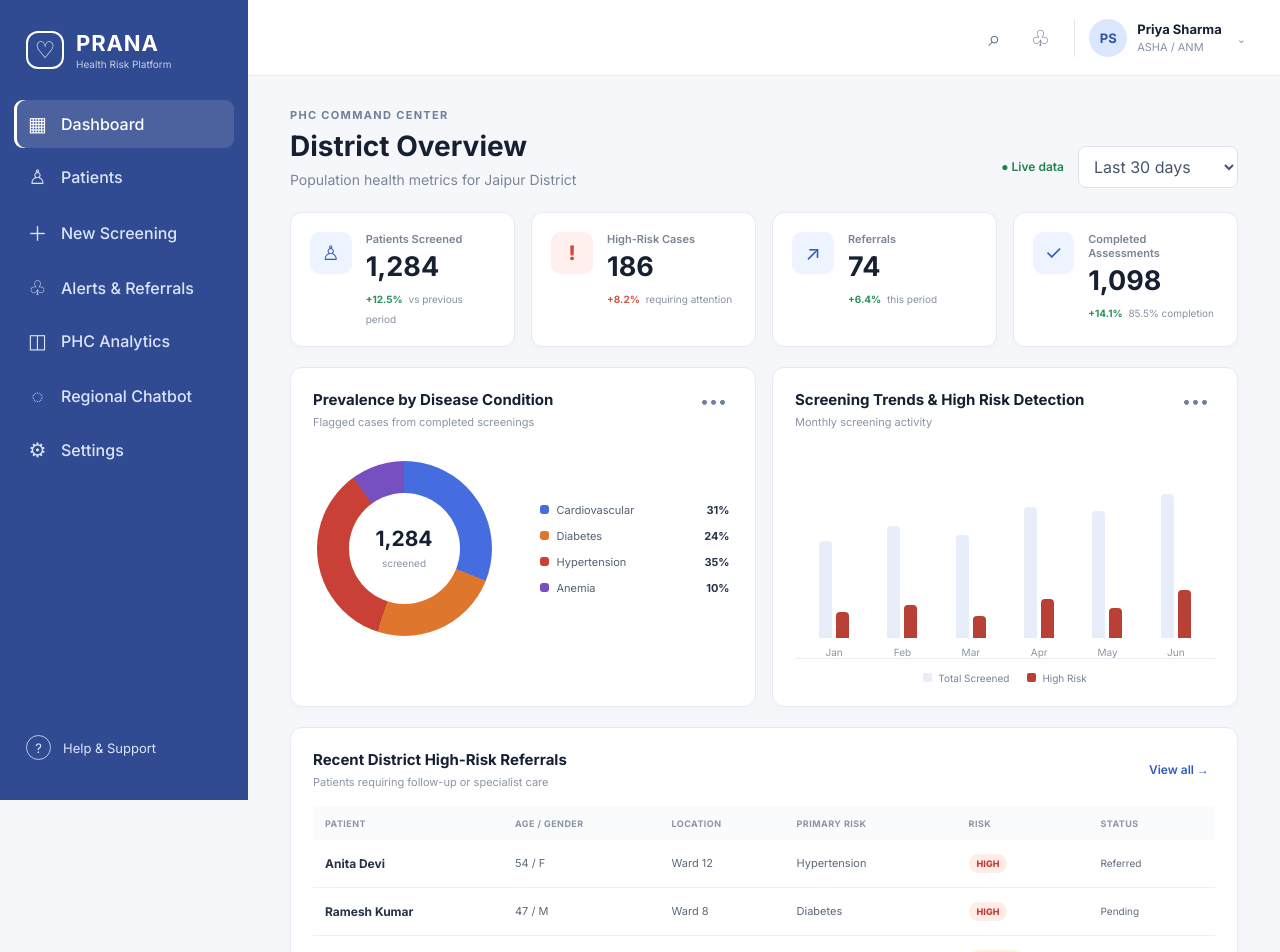
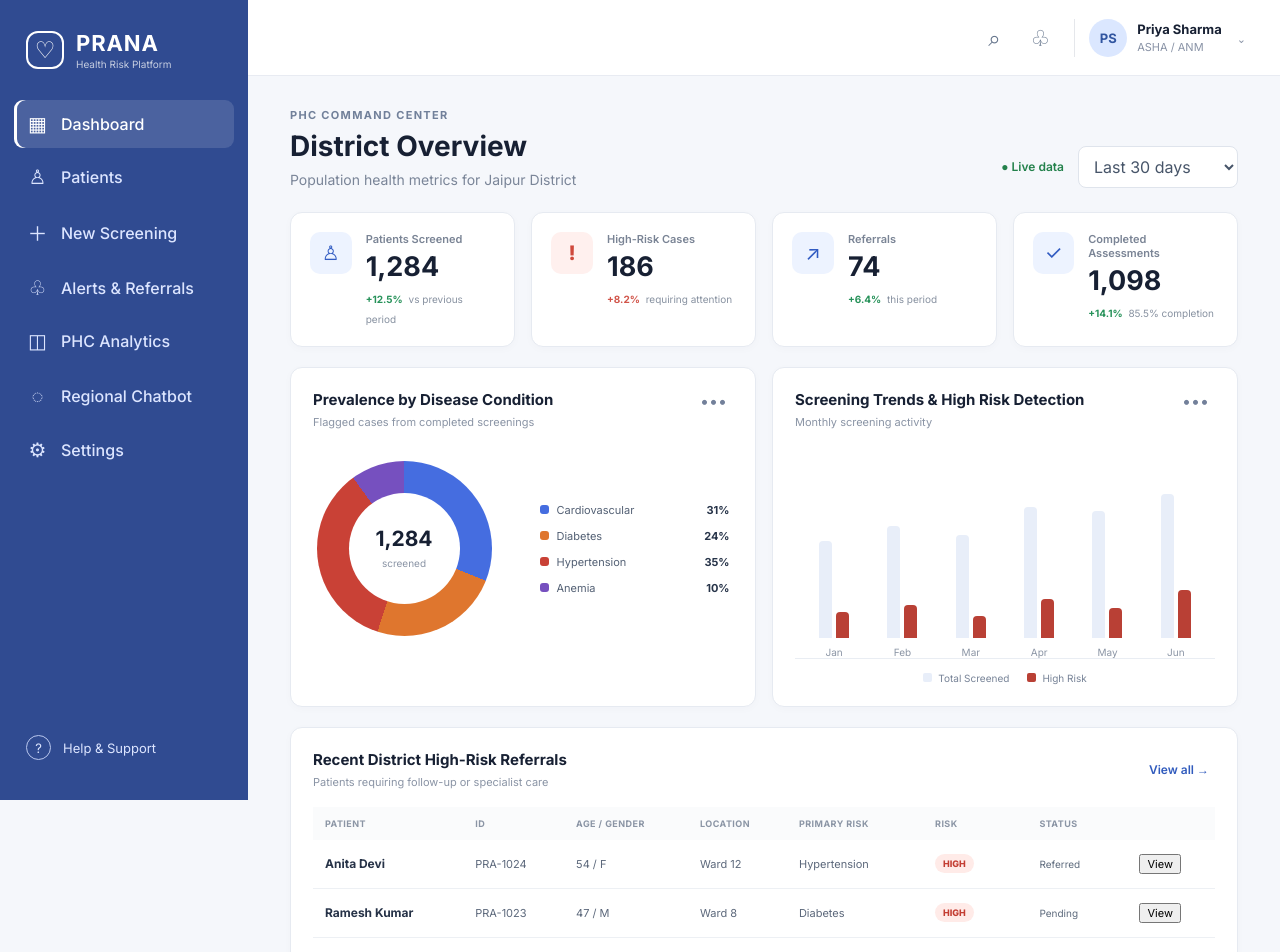
Before and after one commit to Oin19/prana-health-platform, a React (Vite) app in the folder frontend/: page / in a window 1280 px wide. Shown: the top 952 px of the page. Built offline with nearby package versions, Linux system fonts and the light colour scheme.

Commit message:
feat: build patient registry module

```diff
--- a/frontend/src/App.jsx
+++ b/frontend/src/App.jsx
@@ -11,132 +11,75 @@ const nav = [
 ];
 
 const patients = [
-  { name: "Anita Devi", age: 54, gender: "F", location: "Ward 12", risk: "HIGH", condition: "Hypertension", status: "Referred" },
-  { name: "Ramesh Kumar", age: 47, gender: "M", location: "Ward 8", risk: "HIGH", condition: "Diabetes", status: "Pending" },
-  { name: "Sunita Sharma", age: 61, gender: "F", location: "Ward 4", risk: "MEDIUM", condition: "Cardiovascular", status: "Monitoring" },
-  { name: "Mohan Lal", age: 39, gender: "M", location: "Ward 16", risk: "LOW", condition: "General", status: "Complete" },
+  { id:"PRA-1024", name:"Anita Devi", age:54, gender:"Female", location:"Ward 12", risk:"HIGH", condition:"Hypertension", status:"Referred", phone:"+91 98XXXXXX21", last:"21 Sep 2026", score:82 },
+  { id:"PRA-1023", name:"Ramesh Kumar", age:47, gender:"Male", location:"Ward 8", risk:"HIGH", condition:"Diabetes", status:"Pending", phone:"+91 97XXXXXX48", last:"21 Sep 2026", score:76 },
+  { id:"PRA-1022", name:"Sunita Sharma", age:61, gender:"Female", location:"Ward 4", risk:"MEDIUM", condition:"Cardiovascular", status:"Monitoring", phone:"+91 99XXXXXX13", last:"20 Sep 2026", score:58 },
+  { id:"PRA-1021", name:"Mohan Lal", age:39, gender:"Male", location:"Ward 16", risk:"LOW", condition:"General", status:"Complete", phone:"+91 96XXXXXX77", last:"20 Sep 2026", score:21 },
+  { id:"PRA-1020", name:"Kamla Devi", age:66, gender:"Female", location:"Ward 3", risk:"HIGH", condition:"Diabetes", status:"Referred", phone:"+91 95XXXXXX09", last:"19 Sep 2026", score:88 },
+  { id:"PRA-1019", name:"Vijay Singh", age:52, gender:"Male", location:"Ward 9", risk:"MEDIUM", condition:"Hypertension", status:"Monitoring", phone:"+91 94XXXXXX32", last:"19 Sep 2026", score:49 },
+  { id:"PRA-1018", name:"Meena Joshi", age:44, gender:"Female", location:"Ward 6", risk:"LOW", condition:"General", status:"Complete", phone:"+91 93XXXXXX64", last:"18 Sep 2026", score:17 },
+  { id:"PRA-1017", name:"Arjun Mehta", age:58, gender:"Male", location:"Ward 14", risk:"HIGH", condition:"Cardiovascular", status:"Pending", phone:"+91 92XXXXXX51", last:"18 Sep 2026", score:71 },
 ];
 
 const trend = [
-  { month: "Jan", screened: 45, high: 12 },
-  { month: "Feb", screened: 52, high: 15 },
-  { month: "Mar", screened: 48, high: 10 },
-  { month: "Apr", screened: 61, high: 18 },
-  { month: "May", screened: 59, high: 14 },
-  { month: "Jun", screened: 67, high: 22 },
+  { month:"Jan", screened:45, high:12 }, { month:"Feb", screened:52, high:15 },
+  { month:"Mar", screened:48, high:10 }, { month:"Apr", screened:61, high:18 },
+  { month:"May", screened:59, high:14 }, { month:"Jun", screened:67, high:22 },
 ];
 
-function RiskBadge({ risk }) {
-  return <span className={"risk " + risk.toLowerCase()}>{risk}</span>;
+function RiskBadge({risk}){ return <span className={"risk "+risk.toLowerCase()}>{risk}</span>; }
+
+function Topbar(){
+  return <header className="topbar"><div className="mobile-brand">PRANA</div><div className="top-actions"><button className="icon-btn">⌕</button><button className="icon-btn">♧</button><div className="user"><div className="avatar">PS</div><div><strong>Priya Sharma</strong><span>ASHA / ANM</span></div><span className="chevron">⌄</span></div></div></header>;
 }
 
-function Dashboard() {
-  const max = 70;
-  return (
-    <>
-      <header className="topbar">
-        <div className="mobile-brand">PRANA</div>
-        <div className="top-actions">
-          <button className="icon-btn">⌕</button>
-          <button className="icon-btn">♧</button>
-          <div className="user">
-            <div className="avatar">PS</div>
-            <div><strong>Priya Sharma</strong><span>ASHA / ANM</span></div>
-            <span className="chevron">⌄</span>
-          </div>
-        </div>
-      </header>
-
-      <div className="page-head">
-        <div>
-          <div className="eyebrow">PHC COMMAND CENTER</div>
-          <h1>District Overview</h1>
-          <p>Population health metrics for Jaipur District</p>
-        </div>
-        <div className="head-controls">
-          <span className="live-dot">● Live data</span>
-          <select defaultValue="30"><option value="7">Last 7 days</option><option value="30">Last 30 days</option><option value="90">Last 90 days</option></select>
-        </div>
-      </div>
-
-      <section className="metric-grid">
-        <Metric icon="♙" label="Patients Screened" value="1,284" change="+12.5%" note="vs previous period" />
-        <Metric icon="!" label="High-Risk Cases" value="186" change="+8.2%" note="requiring attention" danger />
-        <Metric icon="↗" label="Referrals" value="74" change="+6.4%" note="this period" />
-        <Metric icon="✓" label="Completed Assessments" value="1,098" change="+14.1%" note="85.5% completion" />
-      </section>
-
-      <section className="chart-grid">
-        <Card title="Prevalence by Disease Condition" subtitle="Flagged cases from completed screenings">
-          <div className="donut-wrap">
-            <div className="donut"><div><strong>1,284</strong><span>screened</span></div></div>
-            <div className="legend">
-              <Legend color="blue" name="Cardiovascular" value="31%" />
-              <Legend color="orange" name="Diabetes" value="24%" />
-              <Legend color="red" name="Hypertension" value="35%" />
-              <Legend color="purple" name="Anemia" value="10%" />
-            </div>
-          </div>
-        </Card>
-
-        <Card title="Screening Trends & High Risk Detection" subtitle="Monthly screening activity">
-          <div className="bar-chart">
-            {trend.map((item) => (
-              <div className="bar-group" key={item.month}>
-                <div className="bars">
-                  <div className="bar screened" style={{height: (item.screened / max) * 150}} title={item.screened + " screened"} />
-                  <div className="bar high" style={{height: (item.high / max) * 150}} title={item.high + " high risk"} />
-                </div>
-                <span>{item.month}</span>
-              </div>
-            ))}
-          </div>
-          <div className="chart-key"><span><i className="key screened" />Total Screened</span><span><i className="key high" />High Risk</span></div>
-        </Card>
-      </section>
-
-      <section className="table-card">
-        <div className="section-head"><div><h2>Recent District High-Risk Referrals</h2><p>Patients requiring follow-up or specialist care</p></div><button className="text-btn">View all →</button></div>
-        <div className="table-wrap">
-          <table><thead><tr><th>PATIENT</th><th>AGE / GENDER</th><th>LOCATION</th><th>PRIMARY RISK</th><th>RISK</th><th>STATUS</th></tr></thead>
-            <tbody>{patients.filter(p => p.risk !== "LOW").map(p => <tr key={p.name}><td><strong>{p.name}</strong></td><td>{p.age} / {p.gender}</td><td>{p.location}</td><td>{p.condition}</td><td><RiskBadge risk={p.risk}/></td><td><span className="status">{p.status}</span></td></tr>)}</tbody>
-          </table>
-        </div>
-      </section>
-    </>
-  );
+function Dashboard(){
+  const max=70;
+  return <>
+    <Topbar/>
+    <div className="page-head"><div><div className="eyebrow">PHC COMMAND CENTER</div><h1>District Overview</h1><p>Population health metrics for Jaipur District</p></div><div className="head-controls"><span className="live-dot">● Live data</span><select defaultValue="30"><option value="7">Last 7 days</option><option value="30">Last 30 days</option><option value="90">Last 90 days</option></select></div></div>
+    <section className="metric-grid">
+      <Metric icon="♙" label="Patients Screened" value="1,284" change="+12.5%" note="vs previous period"/>
+      <Metric icon="!" label="High-Risk Cases" value="186" change="+8.2%" note="requiring attention" danger/>
+      <Metric icon="↗" label="Referrals" value="74" change="+6.4%" note="this period"/>
+      <Metric icon="✓" label="Completed Assessments" value="1,098" change="+14.1%" note="85.5% completion"/>
+    </section>
+    <section className="chart-grid">
+      <Card title="Prevalence by Disease Condition" subtitle="Flagged cases from completed screenings"><div className="donut-wrap"><div className="donut"><div><strong>1,284</strong><span>screened</span></div></div><div className="legend"><Legend color="blue" name="Cardiovascular" value="31%"/><Legend color="orange" name="Diabetes" value="24%"/><Legend color="red" name="Hypertension" value="35%"/><Legend color="purple" name="Anemia" value="10%"/></div></div></Card>
+      <Card title="Screening Trends & High Risk Detection" subtitle="Monthly screening activity"><div className="bar-chart">{trend.map(item=><div className="bar-group" key={item.month}><div className="bars"><div className="bar screened" style={{height:(item.screened/max)*150}}/><div className="bar high" style={{height:(item.high/max)*150}}/></div><span>{item.month}</span></div>)}</div><div className="chart-key"><span><i className="key screened"/>Total Screened</span><span><i className="key high"/>High Risk</span></div></Card>
+    </section>
+    <section className="table-card"><div className="section-head"><div><h2>Recent District High-Risk Referrals</h2><p>Patients requiring follow-up or specialist care</p></div><button className="text-btn">View all →</button></div><PatientTable rows={patients.filter(p=>p.risk!=="LOW").slice(0,4)}/></section>
+  </>;
 }
 
-function Metric({ icon, label, value, change, note, danger }) {
-  return <div className="metric-card"><div className={"metric-icon " + (danger ? "danger" : "")}>{icon}</div><div className="metric-copy"><span>{label}</span><strong>{value}</strong><small><b className={danger ? "down" : ""}>{change}</b> {note}</small></div></div>;
+function PatientsPage(){
+  const [query,setQuery]=useState(""); const [risk,setRisk]=useState("ALL"); const [condition,setCondition]=useState("ALL"); const [selected,setSelected]=useState(null);
+  const filtered=useMemo(()=>patients.filter(p=>(risk==="ALL"||p.risk===risk)&&(condition==="ALL"||p.condition===condition)&&Object.values(p).join(" ").toLowerCase().includes(query.toLowerCase())),[query,risk,condition]);
+  return <>
+    <Topbar/>
+    <div className="page-head patients-head"><div><div className="eyebrow">PATIENT REGISTRY</div><h1>Patients</h1><p>View and manage patients registered through PHC screenings.</p></div><button className="primary-btn">＋ New Patient</button></div>
+    <div className="patient-summary"><Summary label="Total Patients" value="1,284"/><Summary label="High Risk" value="186" danger/><Summary label="Pending Follow-up" value="74"/><Summary label="Completed" value="1,098"/></div>
+    <section className="table-card patient-card">
+      <div className="filter-row"><div className="search-box"><span>⌕</span><input value={query} onChange={e=>setQuery(e.target.value)} placeholder="Search by patient name, ID, ward..."/></div><select value={risk} onChange={e=>setRisk(e.target.value)}><option value="ALL">All risk levels</option><option>HIGH</option><option>MEDIUM</option><option>LOW</option></select><select value={condition} onChange={e=>setCondition(e.target.value)}><option value="ALL">All conditions</option><option>Diabetes</option><option>Hypertension</option><option>Cardiovascular</option><option>General</option></select><span className="result-count">{filtered.length} patients</span></div>
+      <PatientTable rows={filtered} onSelect={setSelected}/>
+    </section>
+    {selected&&<PatientModal patient={selected} onClose={()=>setSelected(null)}/>}
+  </>;
 }
 
-function Legend({ color, name, value }) {
-  return <div className="legend-row"><span><i className={"legend-dot " + color}/>{name}</span><strong>{value}</strong></div>;
+function PatientTable({rows,onSelect}){ return <div className="table-wrap"><table><thead><tr><th>PATIENT</th><th>ID</th><th>AGE / GENDER</th><th>LOCATION</th><th>PRIMARY RISK</th><th>RISK</th><th>STATUS</th><th></th></tr></thead><tbody>{rows.map(p=><tr key={p.id}><td><strong>{p.name}</strong></td><td>{p.id}</td><td>{p.age} / {p.gender[0]}</td><td>{p.location}</td><td>{p.condition}</td><td><RiskBadge risk={p.risk}/></td><td><span className="status">{p.status}</span></td><td><button className="row-btn" onClick={()=>onSelect?.(p)}>View</button></td></tr>)}</tbody></table>{rows.length===0&&<div className="empty-state">No patients match the selected filters.</div>}</div>; }
+
+function PatientModal({patient,onClose}){ return <div className="modal-backdrop" onClick={onClose}><div className="patient-modal" onClick={e=>e.stopPropagation()}><button className="close-btn" onClick={onClose}>×</button><div className="profile-head"><div className="profile-avatar">{patient.name.split(" ").map(x=>x[0]).join("")}</div><div><div className="eyebrow">PATIENT PROFILE · {patient.id}</div><h2>{patient.name}</h2><p>{patient.age} years · {patient.gender} · {patient.location}</p></div><RiskBadge risk={patient.risk}/></div><div className="detail-grid"><Detail label="Primary condition" value={patient.condition}/><Detail label="Risk score" value={patient.score+"/100"}/><Detail label="Last screening" value={patient.last}/><Detail label="Contact" value={patient.phone}/><Detail label="Referral status" value={patient.status}/><Detail label="Assigned area" value={patient.location}/></div><div className="profile-note"><strong>Risk assessment</strong><p>This profile is based on the latest recorded screening. Clinical decisions should be made by qualified healthcare professionals.</p></div><div className="modal-actions"><button className="secondary-btn" onClick={onClose}>Close</button><button className="primary-btn">Open screening history</button></div></div></div>; }
+
+function Detail({label,value}){return <div><span>{label}</span><strong>{value}</strong></div>}
+function Summary({label,value,danger}){return <div className="summary-card"><span>{label}</span><strong className={danger?"summary-danger":""}>{value}</strong></div>}
+function Metric({icon,label,value,change,note,danger}){return <div className="metric-card"><div className={"metric-icon "+(danger?"danger":"")}>{icon}</div><div className="metric-copy"><span>{label}</span><strong>{value}</strong><small><b className={danger?"down":""}>{change}</b> {note}</small></div></div>}
+function Legend({color,name,value}){return <div className="legend-row"><span><i className={"legend-dot "+color}/>{name}</span><strong>{value}</strong></div>}
+function Card({title,subtitle,children}){return <div className="chart-card"><div className="card-title"><div><h2>{title}</h2><p>{subtitle}</p></div><button className="dots">•••</button></div>{children}</div>}
+function Placeholder({title,text}){return <div className="placeholder"><div className="placeholder-icon">◫</div><h2>{title}</h2><p>{text}</p><span>Module ready for the next build step</span></div>}
+
+export default function App(){
+  const [active,setActive]=useState("overview");
+  const label=nav.find(([id])=>id===active)?.[2]||"Dashboard";
+  return <div className="shell"><aside className="sidebar"><div className="logo"><div className="logo-mark">♡</div><div><strong>PRANA</strong><span>Health Risk Platform</span></div></div><nav>{nav.map(([id,icon,text])=><button key={id} className={active===id?"active":""} onClick={()=>setActive(id)}><span className="nav-icon">{icon}</span>{text}</button>)}</nav><div className="sidebar-bottom"><div className="help">?</div><span>Help & Support</span></div></aside><main className="main">{active==="overview"?<Dashboard/>:active==="patients"?<PatientsPage/>:<><Topbar/><div className="page-head"><div><div className="eyebrow">PRANA WORKSPACE</div><h1>{label}</h1><p>Manage the {label.toLowerCase()} workflow from one place.</p></div></div><Placeholder title={label} text={"The "+label.toLowerCase()+" module is scaffolded and ready to connect to live data."}/></>}</main></div>;
 }
-
-function Card({ title, subtitle, children }) {
-  return <div className="chart-card"><div className="card-title"><div><h2>{title}</h2><p>{subtitle}</p></div><button className="dots">•••</button></div>{children}</div>;
-}
-
-function Placeholder({ title, text }) {
-  return <div className="placeholder"><div className="placeholder-icon">◫</div><h2>{title}</h2><p>{text}</p><span>Module ready for the next build step</span></div>;
-}
-
-export default function App() {
-  const [active, setActive] = useState("overview");
-  const activeLabel = useMemo(() => nav.find(([id]) => id === active)?.[2] || "Dashboard", [active]);
-
-  return (
-    <div className="shell">
-      <aside className="sidebar">
-        <div className="logo"><div className="logo-mark">♡</div><div><strong>PRANA</strong><span>Health Risk Platform</span></div></div>
-        <nav>{nav.map(([id, icon, label]) => <button key={id} className={active === id ? "active" : ""} onClick={() => setActive(id)}><span className="nav-icon">{icon}</span>{label}</button>)}</nav>
-        <div className="sidebar-bottom"><div className="help">?</div><span>Help & Support</span></div>
-      </aside>
-      <main className="main">
-        {active === "overview" ? <Dashboard /> : <><header className="topbar"><div className="mobile-brand">PRANA</div><div className="top-actions"><div className="user"><div className="avatar">PS</div><div><strong>Priya Sharma</strong><span>ASHA / ANM</span></div></div></div></header><div className="page-head"><div><div className="eyebrow">PRANA WORKSPACE</div><h1>{activeLabel}</h1><p>Manage the {activeLabel.toLowerCase()} workflow from one place.</p></div></div><Placeholder title={activeLabel} text={"The " + activeLabel.toLowerCase() + " module is scaffolded and ready to connect to live data."} /></>}
-      </main>
-    </div>
-  );
-}
```
